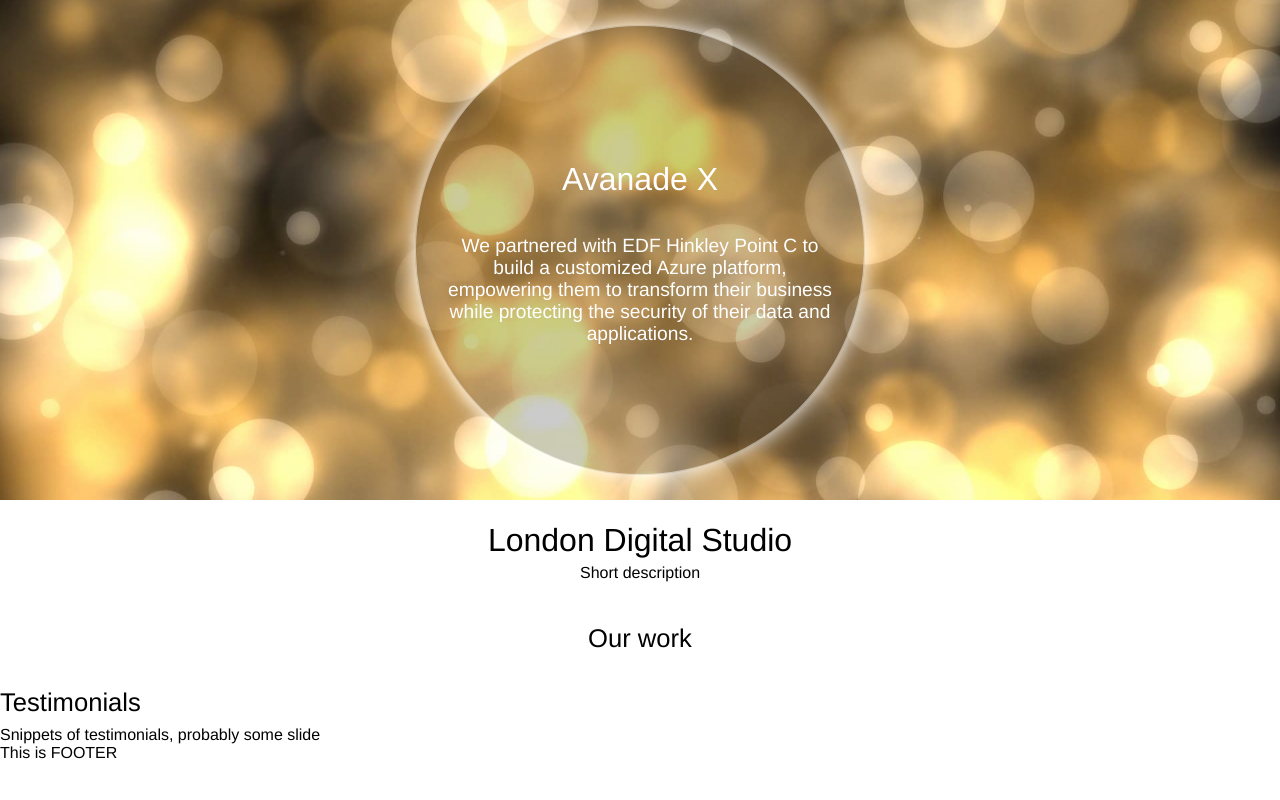
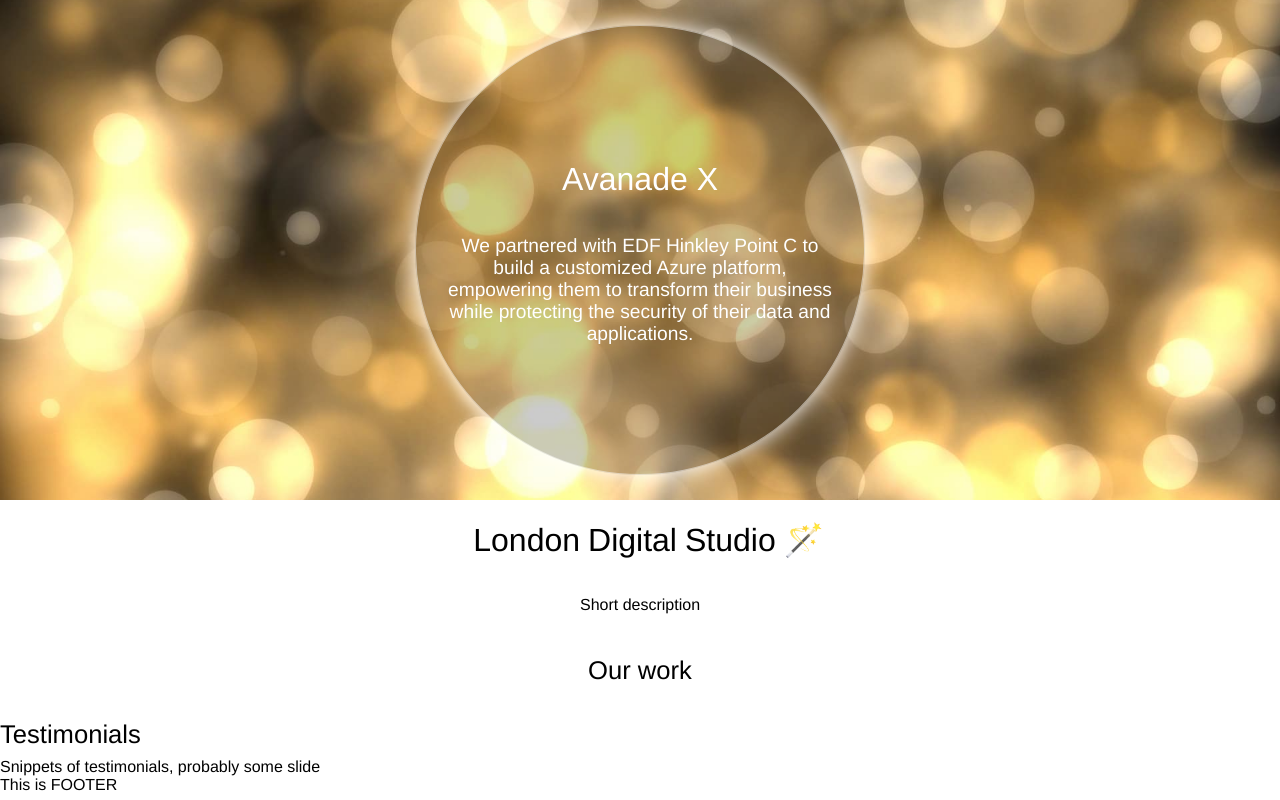
Before and after one commit to Shwartz/hive, a SvelteKit app: page / in a window 1280 px wide. Built offline with nearby package versions, Linux system fonts and the light colour scheme.

Commit message:
Animate Title

```diff
--- a/src/routes/+page.svelte
+++ b/src/routes/+page.svelte
@@ -1,4 +1,20 @@
 <script>
+  import {fly} from 'svelte/transition';
+  import {backOut} from 'svelte/easing';
+  import {onMount, tick} from 'svelte';
+
+  const words = [
+    'London',
+    'Digital',
+    'Studio',
+    '🪄'
+  ];
+
+  let animate = false
+
+  onMount(() => {
+    animate = true;
+  })
 </script>
 
 <svelte:head>
@@ -15,7 +31,25 @@
 </div>
 
 <section class="medium center">
-    <h1>London Digital Studio</h1>
+    <h1 in:fly={{delay: 200, y:100}} class="lines">&nbsp;
+        {#if animate}
+            {#each words as word, i}
+                {#await tick()}
+                {:then}
+                <span
+                        in:fly={{
+                          delay: 300 * i,
+                          duration: 300,
+                          easing: backOut,
+                          y: 100,
+                  }}
+                >
+                    {word}
+                </span>
+                {/await}
+            {/each}
+        {/if}
+    </h1>
     <p>Short description</p>
 </section>
 
@@ -59,4 +93,15 @@
       font-size: 1.2em;
     }
   }
+
+  .lines {
+    display: flex;
+    gap: 0.5rem;
+    justify-content: center;
+    margin-bottom: 2rem;
+
+    span {
+      display: inline-block;
+    }
+  }
 </style>
--- a/src/routes/styles.css
+++ b/src/routes/styles.css
@@ -117,6 +117,10 @@
     line-height: 3rem;
 }
 
+strong {
+    font-weight: bolder;
+}
+
 section.medium {
     max-width: 800px;
     margin: auto;
```
